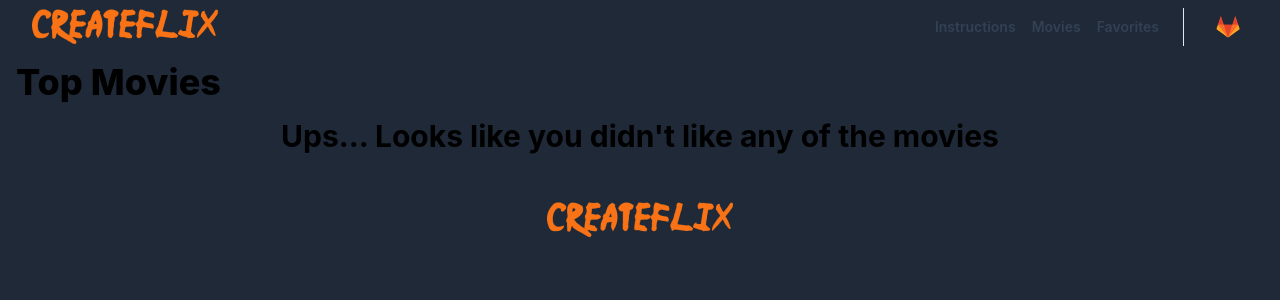
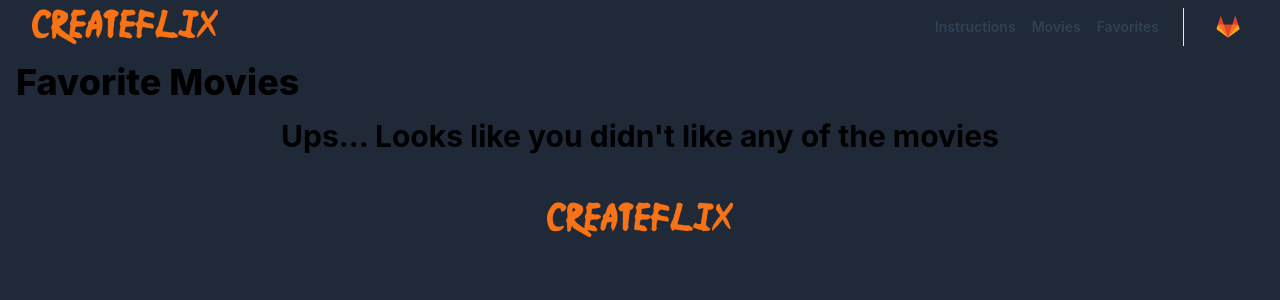
Before and after one commit to marek0209/MovieApp, a React (Create React App) app: page /favorites in a window 1280 px wide. Shown: the top 300 px of the page. Built offline with nearby package versions, Linux system fonts and the light colour scheme.

Commit message:
Fix typo in Favorite component

```diff
--- a/src/scenes/favorites/FavoriteMovies.tsx
+++ b/src/scenes/favorites/FavoriteMovies.tsx
@@ -37,7 +37,7 @@ function FavoriteMovies() {
   return (
     <main className="container mx-auto px-4 ">
       <h2 className="text-4xl font-extrabold dark:text-white py-4">
-        Top Movies
+        Favorite Movies
       </h2>
       {favoriteMovies.length !== 0 && (
         <div className="grid grid-cols-1 sm:grid-cols-2 md:grid-cols-3 lg:grid-cols-4 gap-4">
```
